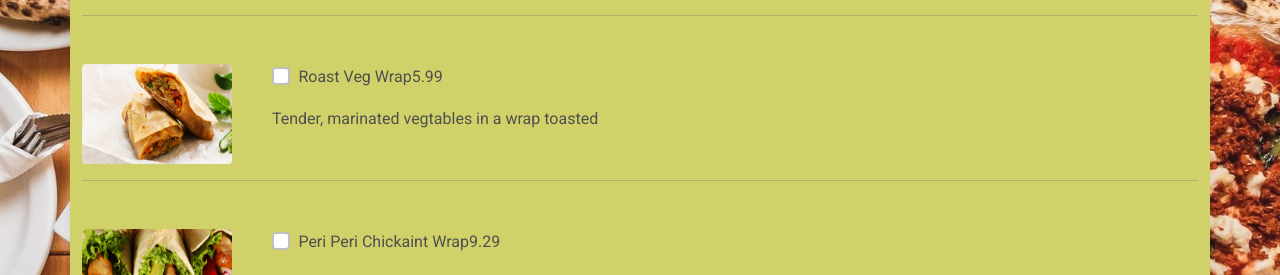
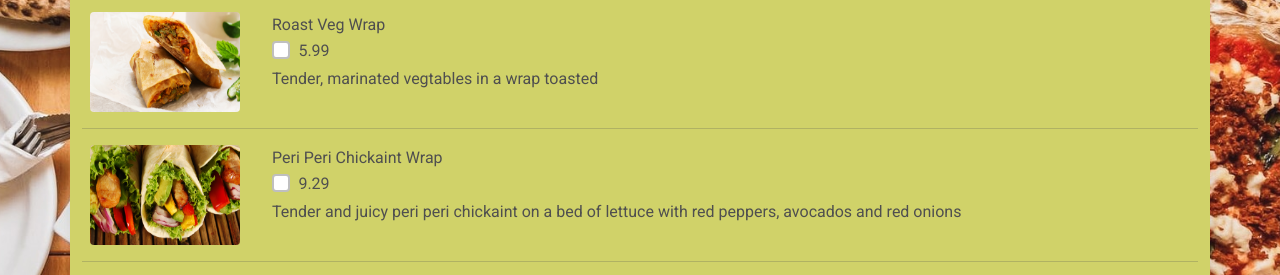
Before and after one commit to JakCrane/Assignment-3, a Django app: template cafcafproj/custapp/templates/custapp/order.html in a window 1280 px wide. Shown: the part 251-526 px from the top of the page. Run offline with Django 3.2, Linux system fonts and the light colour scheme; the template is opened without the code that fills it: values that come from a table or form of the project are taken from there, others are empty; data comes from the database, SQL or seed files in the repository; both versions use the stored data as it was after the commit; some libraries are stand-ins or nearby versions.

Commit message:
finished css styling

```diff
--- a/cafcafproj/custapp/templates/custapp/order.html
+++ b/cafcafproj/custapp/templates/custapp/order.html
@@ -3,62 +3,64 @@
 {% block content %}
 <div class="container mb-5" id="order-card">
     <div class="row justify-content-center mt-5">
-        <div class="col-md-12 col-sm-12 pb-4 card bg-light-green">
+        <div class="col-md-12 col-sm-12 pb-4 pt-3 mt-2 card bg-light-green">
             <form method="POST">
                 {% csrf_token %}
 
-                    {% for app in appetizers %}
-                    <div class="row mt-5">
-                        <div class="col-md-2 col-sm-12">
-                            <img class="rounded" src="{{ app.image.url }}" width="150" height="100"/>
+                {% for wrap in wraps %}
+                    <div class="row mt-1">
+                        <div class="col-md-3 col-lg-2 col-sm-12 text-center">
+                            <img class="rounded" src="{{ wrap.image.url }}" width="150" height="100"/>
                         </div>
                         <div class="col-md-8 col-sm-12">
+                            <p class="font-weight-bold mb-0">{{ wrap.name }}</p>
                             <div class="d-flex flex-row">
                                 <div class="form-group form-check">
-                                    <input type="checkbox" name="items[]" class="form-check-input" value="{{ app.pk }}">
-                                    <label class="form-check-label">{{ app.name }}</label>
+                                    <input type="checkbox" name="items[]" class="form-check-input" value="{{ wrap.pk }}">
+                                    <label class="form-check-label">{{ wrap.price }}</label>
                                 </div>
-                                <p class="font-weight-bold pl-5">{{ app.price }}</p>
                             </div>
-                            <p>{{ app.description }}</p>
+
+                            <p>{{ wrap.description }}</p>
                         </div>
                     </div>
                     <hr />
                 {% endfor %}
 
-                    {% for entree in entrees %}
+                {% for nibble in nibbles %}
                     <div class="row mt-4">
-                        <div class="col-md-2 col-sm-12">
-                            <img class="rounded" src="{{ entree.image.url }}" width="150" height="100"/>
+                        <div class="col-md-3 col-lg-2 col-sm-12 text-center">
+                            <img class="rounded" src="{{ nibble.image.url }}" width="150" height="100"/>
                         </div>
                         <div class="col-md-8 col-sm-12">
+                            <p class="font-weight-bold mb-0">{{ nibble.name }}</p>
                             <div class="d-flex flex-row">
                                 <div class="form-group form-check">
-                                    <input type="checkbox" name="items[]" class="form-check-input" value="{{ entree.pk }}">
-                                    <label class="form-check-label">{{ entree.name }}</label>
+                                    <input type="checkbox" name="items[]" class="form-check-input" value="{{ nibble.pk }}">
+                                    <label class="form-check-label">{{ nibble.price }}</label>
                                 </div>
-                                <p class="font-weight-bold pl-5">{{ entree.price }}</p>
+
                             </div>
-                            <p>{{ entree.description }}</p>
+                            <p>{{ nibble.description }}</p>
                         </div>
                     </div>
                     <hr />
-                    {% endfor %}
+                {% endfor %}
 
-                    {% for dessert in desserts %}
+                    {% for soup in soups %}
                     <div class="row mt-4">
-                        <div class="col-md-2 col-sm-12">
-                            <img class="rounded" src="{{ dessert.image.url }}" width="150" height="100"/>
+                        <div class="col-md-3 col-lg-2 col-sm-12 text-center">
+                            <img class="rounded" src="{{ soup.image.url }}" width="150" height="100"/>
                         </div>
                         <div class="col-md-8 col-sm-12">
+                            <p class="font-weight-bold mb-0">{{ soup.name }}</p>
                             <div class="d-flex flex-row">
                                 <div class="form-group form-check">
-                                    <input type="checkbox" name="items[]" class="form-check-input" value="{{ dessert.pk }}">
-                                    <label class="form-check-label">{{ dessert.name }}</label>
+                                    <input type="checkbox" name="items[]" class="form-check-input" value="{{ soup.pk }}">
+                                    <label class="form-check-label">{{ soup.price }}</label>
                                 </div>
-                                <p class="font-weight-bold pl-5">{{ dessert.price }}</p>
                             </div>
-                            <p>{{ dessert.description }}</p>
+                            <p>{{ soup.description }}</p>
                         </div>
                     </div>
                     <hr />
@@ -66,16 +68,17 @@
 
                     {% for drink in drinks %}
                     <div class="row mt-4">
-                        <div class="col-md-2 col-sm-12">
+                        <div class="col-md-3 col-lg-2 col-sm-12 text-center">
                             <img class="rounded" src="{{ drink.image.url }}" width="150" height="100"/>
                         </div>
                         <div class="col-md-8 col-sm-12">
+                            <p class="font-weight-bold mb-0">{{ drink.name }}</p>
                             <div class="d-flex flex-row">
                                 <div class="form-group form-check">
                                     <input type="checkbox" name="items[]" class="form-check-input" value="{{ drink.pk }}">
-                                    <label class="form-check-label">{{ drink.name }}</label>
+                                    <label class="form-check-label">{{ drink.price }}</label>
                                 </div>
-                                <p class="font-weight-bold pl-5">{{ drink.price }}</p>
+
                             </div>
                             <p>{{ drink.description }}</p>
                         </div>
```
Also changed, not shown: cafcafproj/custapp/views.py (+7 -7 lines), README.md, cafcafproj/db.sqlite3, cafcafproj/media/media_images/10.png (added), cafcafproj/media/media_images/11.png (added), 10 other files.
